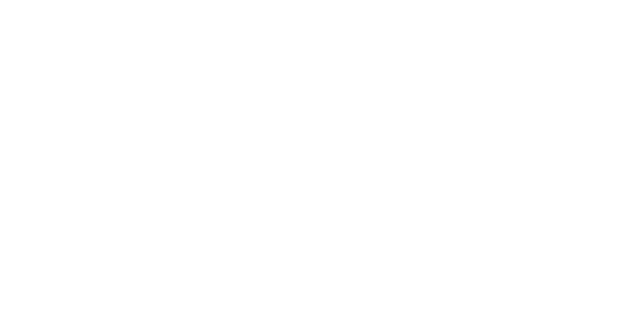
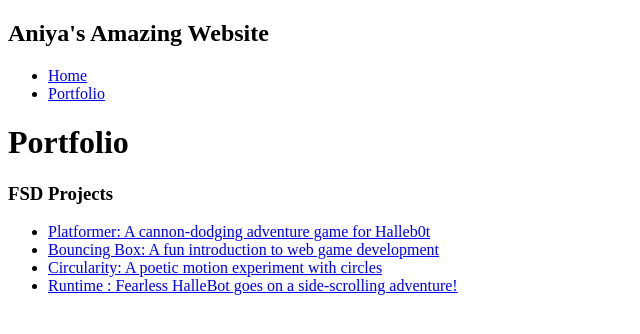
Before and after one commit to aniya-m1/aniya-m1.github.io, a plain HTML site: page portfolio.html in a window 1280 px wide. Shown: the whole page, without its empty margins (0-640 px from the left). Drawn offline with Linux system fonts and the light colour scheme.

Commit message:
worked on website

```diff
--- a/portfolio.html
+++ b/portfolio.html
@@ -0,0 +1,49 @@
+<!DOCTYPE html>
+<html>
+  <head>
+    <title>Aniya's Awesome Website</title>
+  </head>
+
+  <body>
+    <div id="all-contents">
+    <nav>
+  <h1> Aniya's Amazing Website</h1>
+  <ul id="nav-ul">
+    <li class="nav-li">
+      <a href="index.html">Home</a>
+    </li>
+    <li class="nav-li">
+      <a href="portfolio.html">Portfolio</a>
+    </li>
+  </ul>
+</nav>
+
+
+
+  <main>
+<div class="content">
+    <h1>Portfolio</h1>
+    <h3>FSD Projects</h3>
+    <ul id="portfolio">
+<li>
+  <a href="fsd-projects/platformer/">Platformer: A cannon-dodging adventure game for Halleb0t</a>
+</li>
+<li>
+  <a href="fsd-projects/bouncing-box/">Bouncing Box: A fun introduction to web game development</a>
+</li>
+<li>
+  <a href="fsd-projects/circularity/">Circularity: A poetic motion experiment with circles</a>
+</li>
+<li>
+ <a href="fsd-projects/runtime/">Runtime : Fearless HalleBot goes on a side-scrolling adventure!</a>
+</li>
+    </ul>
+
+    <!-- ASD Projects will go here -->
+
+  </div>
+  </main>
+
+    </div>
+  </body>
+</html>
--- a/style.css
+++ b/style.css
@@ -1,17 +1,56 @@
-* {
-  box-sizing: border-box;
+head>
+  <title>Your Name's Website</title>
+  <link rel="stylesheet" href="style.css" />
+</head>
+/* Portfolio styles */
+.content h1 {
+  color: black;
 }
 
-body {
+#portfolio {
+  list-style: none;
   margin: 0;
-  background: #947706;
-  color: #222;
-  font-family: "Helvetica Neue", Arial, sans-serif;
+  padding: 0;
+  width: 100%;
+  display: flex;
+  flex-direction: column;
+  gap: 8px;
 }
 
-#all-contents {
-  max-width: 1500px;
-  min-height: 100vh;
-  margin: 0 auto;
-  padding: 32px 40px;
+#portfolio li {
+  border-radius: 12px;
+  overflow: hidden;
 }
+
+#portfolio a {
+  display: flex;
+  justify-content: space-between;
+  align-items: center;
+  text-decoration: none;
+  color: #159ebc;
+  padding: 16px 20px;
+  font-size: 1.1rem;
+  font-weight: 500;
+  background: #e20d9f;
+  border: 1px solid #e0e0e0;
+  border-radius: 12px;
+  transition: background 0.25s ease, color 0.25s ease, transform 0.25s ease;
+}
+
+#portfolio a:hover {
+  background: #ab13d1;
+  color: #fff;
+  transform: translateX(4px);
+}
+
+#portfolio a::after {
+  content: "->";
+  font-size: 0.85rem;
+  opacity: 0.4;
+  transition: opacity 0.25s ease;
+  white-space: nowrap;
+}
+
+#portfolio a:hover::after {
+  opacity: 1;
+}
```
Also changed, not shown: index.html (+29 -2 lines).
